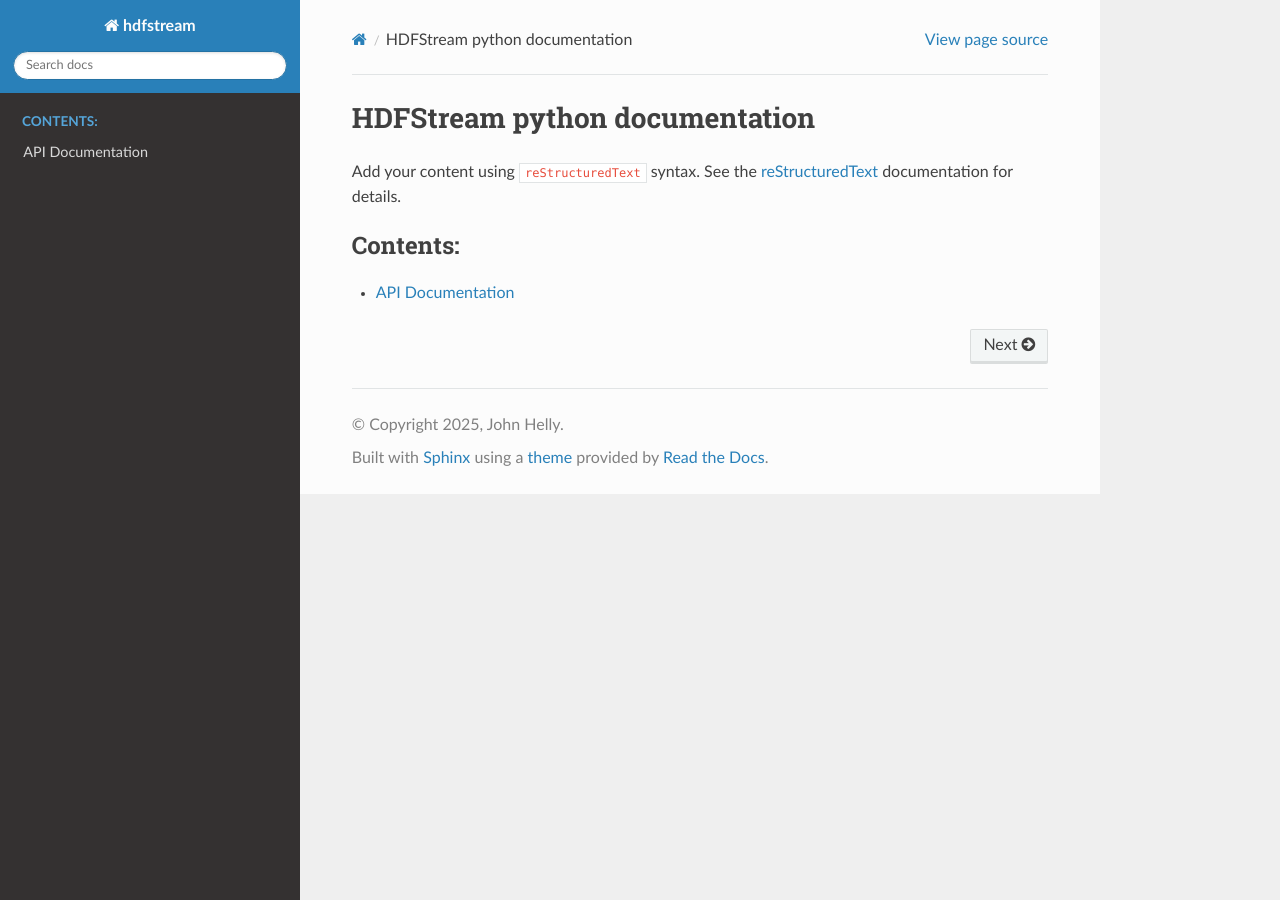
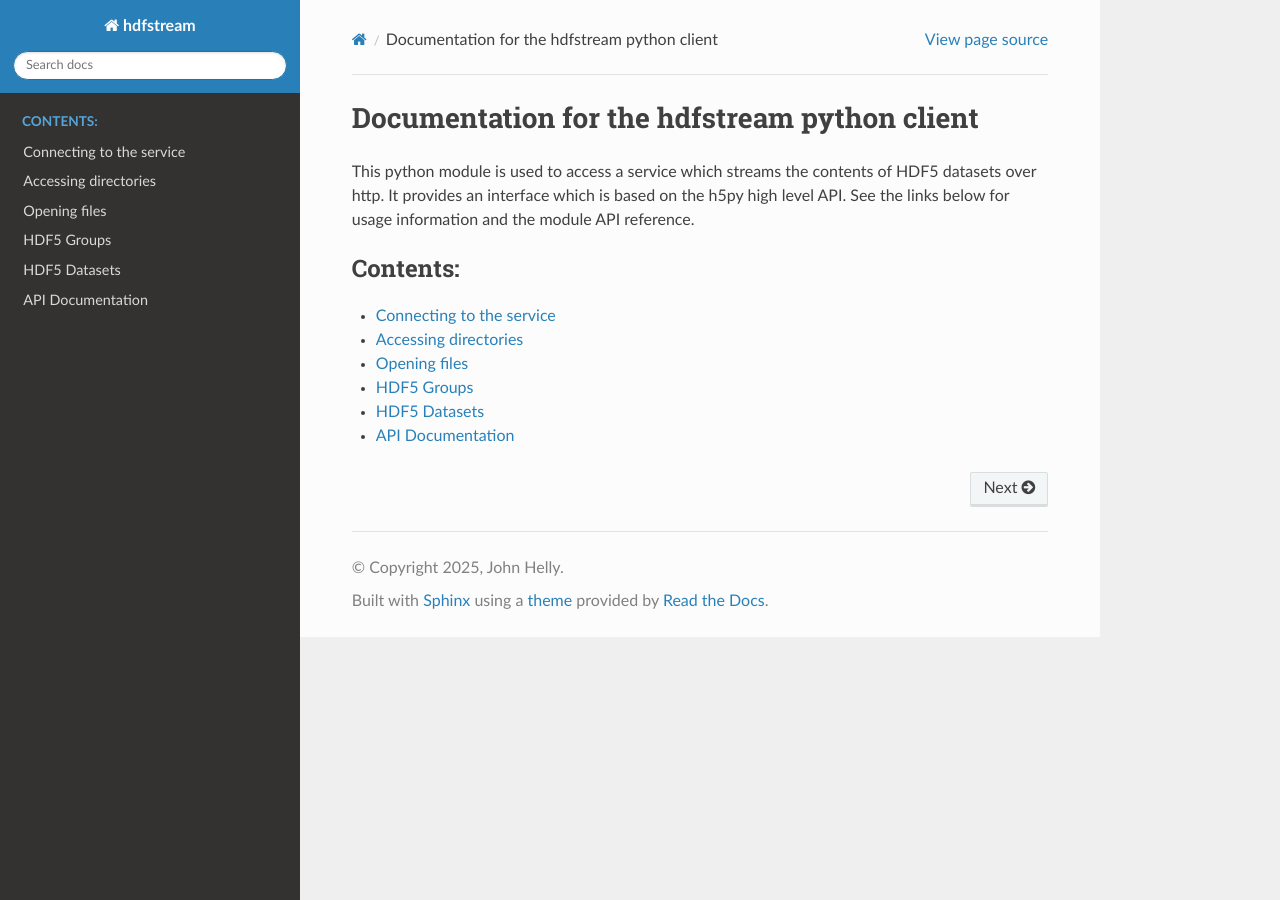
Before and after one commit to jchelly/hdfstream-python, a Sphinx documentation site: the page built from docs/source/index.rst, in a window 1280 px wide. Built offline with Sphinx 7.4.7 and the Read the Docs theme 3.1.0, drawn with Linux system fonts in a browser that asks for light colours.

Commit message:
Add more documentation

```diff
--- a/docs/source/api.rst
+++ b/docs/source/api.rst
@@ -1,5 +1,5 @@
 API Documentation
-=================
+-----------------
 
 .. automodule:: hdfstream
    :members:
--- /dev/null
+++ b/docs/source/connecting.rst
@@ -0,0 +1,14 @@
+Connecting to the service
+-------------------------
+
+The data files available on the server are arranged in a virtual directory
+structure. To access files we connect to the server and request a listing of
+the directory which contains the files we're interested in. This is done
+using the :py:func:`hdfstream.open` function::
+
+  import hdfstream
+  root = hdfstream.open("https://localhost:8443/hdfstream", "/")
+
+In this case we're assuming that the server is running locally and
+requesting a root directory listing. This command returns a
+:py:class:`hdfstream.RemoteDirectory` object.
--- /dev/null
+++ b/docs/source/datasets.rst
@@ -0,0 +1,29 @@
+HDF5 Datasets
+-------------
+
+Datasets are opened by indexing a RemoteFile or RemoteGroup object::
+
+  dataset = remote_file["dataset_name"]
+
+This returns a :py:class:`hdfstream.RemoteDataset`. Using numpy style
+slicing on a remote dataset returns a numpy array with the dataset
+contents. E.g. to read the full dataset::
+
+  data = dataset[...]
+
+This will generate a http request to the server if the dataset was too
+large to be downloaded with the group metadata. For large datasets (or
+on slow internet connections!) you will see a progress bar while the
+data is downloaded.
+
+Parts of datasets can be downloaded using numpy slicing syntax::
+
+  partial_data = dataset[0:10]
+
+If a dataset has attributes, they can be access through the `attrs` dict::
+
+  print(dataset.attrs["attribute_name"])
+
+Remote datasets implement a few methods to provide limited compatibility
+with h5py. See the :py:class:`hdfstream.RemoteDataset` API reference for
+details.
--- /dev/null
+++ b/docs/source/directories.rst
@@ -0,0 +1,29 @@
+Accessing directories
+---------------------
+
+Directories on the server are represented by
+:py:class:`hdfstream.RemoteDirectory` objects, which act like a dictionary
+containing files and directories. We can request a directory from the
+server and list its contents as follows::
+
+  remote_dir = hdfstream.open("https://localhost:8443/hdfstream", "/")
+  print(list(remote_dir))
+
+We can list just the files in the directory with the ``files`` property::
+
+  print(remote_dir.files)
+
+and list just the directories with the ``directories`` property::
+
+  print(remote_dir.directories)
+
+Files and sub-directories can be opened by indexing with the relative
+path of the file or directory we're interested in. E.g. we can use::
+
+  subsubdir = remote_dir["subdir_name/subsubdir_name"]
+
+to access a nested directory, or we can open a file with::
+
+  h5file = remote_dir["subdir_name/file_name.hdf5"]
+
+which returns a :py:class:`hdfstream.RemoteFile` object.
--- /dev/null
+++ b/docs/source/files.rst
@@ -0,0 +1,16 @@
+Opening files
+-------------
+
+Files can be opened by indexing a directory which contains the file::
+
+    remote_dir = hdfstream.open("https://localhost:8443/hdfstream", "/")
+    remote_file = remote_dir["path/to/file.hdf5"]
+
+or we can open a file directly with the :py:func:`hdfstream.open` function::
+
+    remote_file = hdfstream.open("https://localhost:8443/hdfstream", "/path/to/file.hdf5")
+
+When accessing many files it's better to open the parent directory
+because then file and directory metadata can be cached in the top
+level directory object. This reduces the number of requests to the
+server.
--- /dev/null
+++ b/docs/source/groups.rst
@@ -0,0 +1,28 @@
+HDF5 Groups
+-----------
+
+HDF5 groups are opened by indexing a :py:class:`hdfstream.RemoteFile`
+with the name of the group to open, which returns a
+:py:class:`hdfstream.RemoteGroup` object. Member groups and datasets
+are accessed by indexing the group with a path, similarly to h5py. For
+example, to list the HDF5 objects in the file's root group::
+
+  print(list(remote_file["/"]))
+
+Nested groups can be accessed with::
+
+  subsubgroup = remote_file["group/subgroup/subsubgroup"]
+
+or, equivalently::
+
+  subsubgroup = remote_file["group"]["subgroup"]["subsubgroup"]
+
+although the latter method may generate more requests to the
+server. Any attributes of the group are available through its `attrs`
+attribute, which is a dict of numpy ndarrays::
+
+  print(remote_file["group"].attrs["attribute_name"])
+
+Remote groups implement a few methods to provide limited compatibility
+with h5py. See the :py:class:`hdfstream.RemoteGroup` API reference for
+details.
--- a/docs/source/index.rst
+++ b/docs/source/index.rst
@@ -1,18 +1,18 @@
-.. hdfstream documentation master file, created by
-   sphinx-quickstart on Sat Aug  9 14:55:32 2025.
-   You can adapt this file completely to your liking, but it should at least
-   contain the root `toctree` directive.
+Documentation for the hdfstream python client
+=============================================
 
-HDFStream python documentation
-==============================
-
-Add your content using ``reStructuredText`` syntax. See the
-`reStructuredText <https://www.sphinx-doc.org/en/master/usage/restructuredtext/index.html>`_
-documentation for details.
-
+This python module is used to access a service which streams the contents of
+HDF5 datasets over http. It provides an interface which is based on the h5py
+high level API. See the links below for usage information and the module API
+reference.
 
 .. toctree::
-   :maxdepth: 2
+   :maxdepth: 1
    :caption: Contents:
 
+   connecting
+   directories
+   files
+   groups
+   datasets
    api
```
Also changed, not shown: 1 other file.
